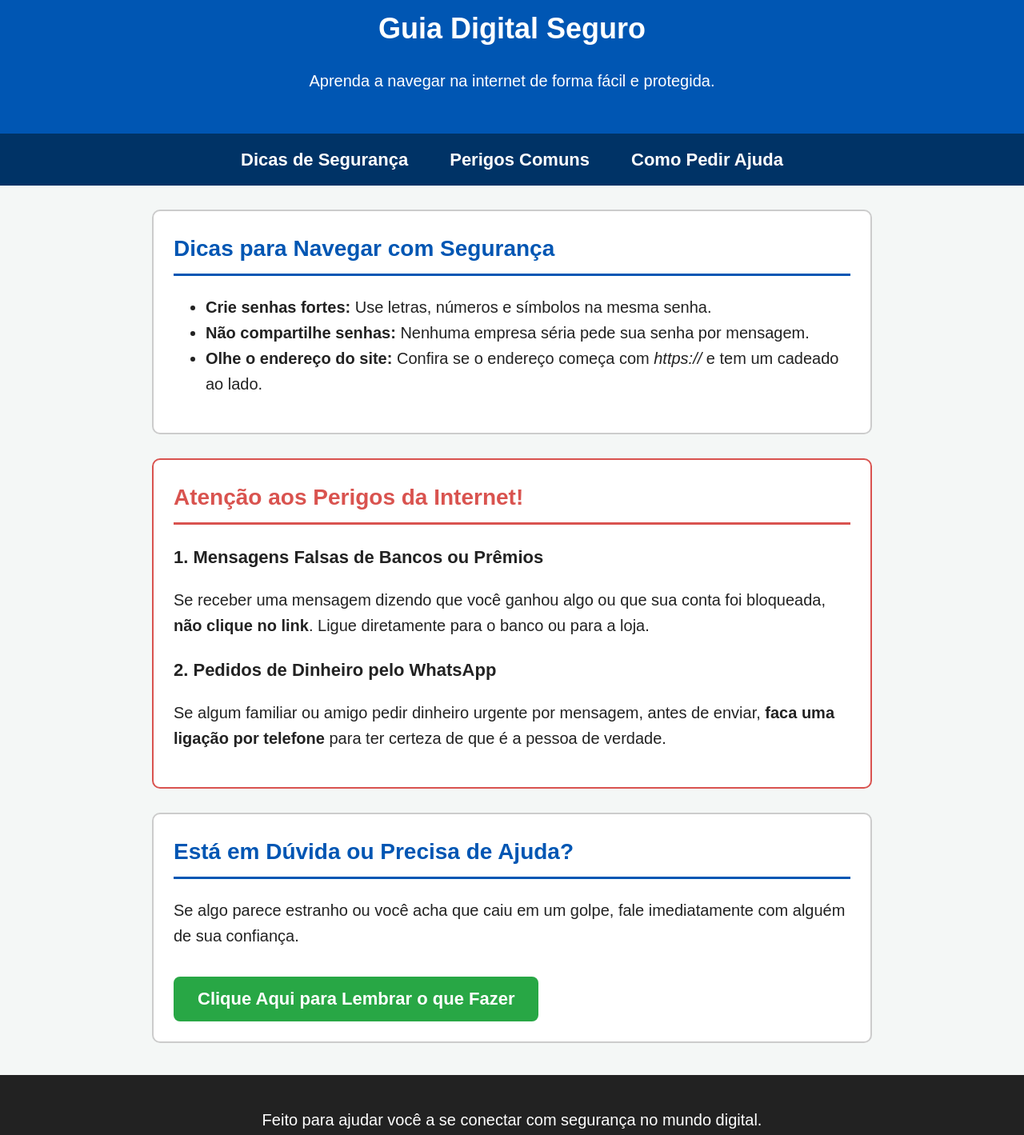
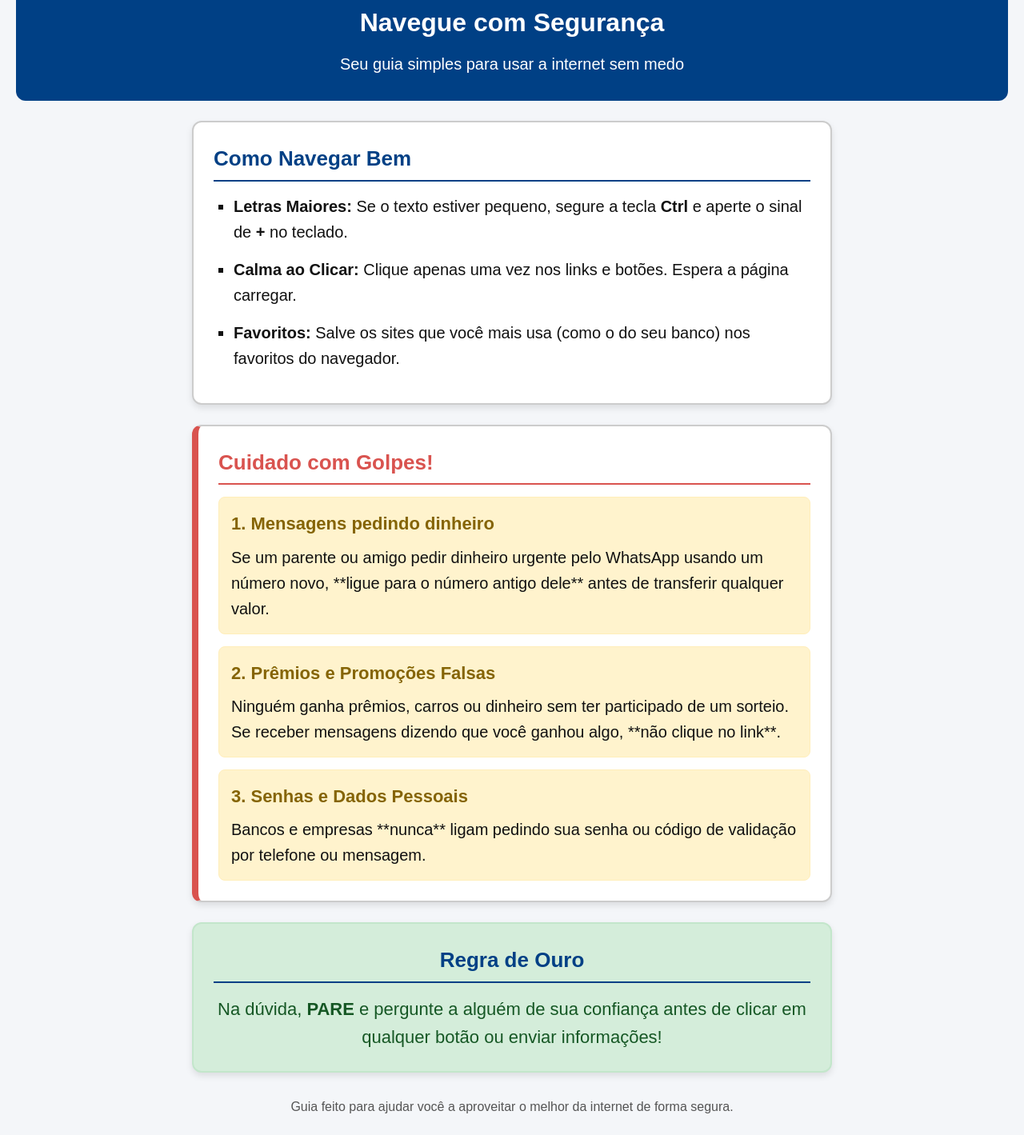
Before and after one commit to mairasalomao/UX_e_acessibilidade-_desenvolvendo_interfaces_inclusivas, a plain HTML site: page index.html in a window 1280 px wide. Shown: the part 47-1466 px from the top of the page at 80% size. Drawn offline with Linux system fonts and the light colour scheme.

Commit message:
amo dmaiss

```diff
--- a/index.html
+++ b/index.html
@@ -3,59 +3,52 @@
 <head>
     <meta charset="UTF-8">
     <meta name="viewport" content="width=device-width, initial-scale=1.0">
-    <title>Guia Digital Seguro - Ajuda para Navegar na Internet</title>
+    <title>Guia de Segurança na Internet para a Terceira Idade</title>
     <link rel="stylesheet" href="style.css">
 </head>
 <body>
 
     <header>
-        <h1>Guia Digital Seguro</h1>
-        <p>Aprenda a navegar na internet de forma fácil e protegida.</p>
+        <h1>Navegue com Segurança</h1>
+        <p>Seu guia simples para usar a internet sem medo</p>
     </header>
 
-    <nav>
-        <ul>
-            <li><a href="#dicas">Dicas de Segurança</a></li>
-            <li><a href="#alertas">Perigos Comuns</a></li>
-            <li><a href="#ajuda">Como Pedir Ajuda</a></li>
-        </ul>
-    </nav>
-
     <main>
-
-        <section id="dicas" class="card">
-            <h2>Dicas para Navegar com Segurança</h2>
+        <section class="card">
+            <h2> Como Navegar Bem</h2>
             <ul>
-                <li><strong>Crie senhas fortes:</strong> Use letras, números e símbolos na mesma senha.</li>
-                <li><strong>Não compartilhe senhas:</strong> Nenhuma empresa séria pede sua senha por mensagem.</li>
-                <li><strong>Olhe o endereço do site:</strong> Confira se o endereço começa com <em>https://</em> e tem um cadeado ao lado.</li>
+                <li><strong>Letras Maiores:</strong> Se o texto estiver pequeno, segure a tecla <strong>Ctrl</strong> e aperte o sinal de <strong>+</strong> no teclado.</li>
+                <li><strong>Calma ao Clicar:</strong> Clique apenas uma vez nos links e botões. Espera a página carregar.</li>
+                <li><strong>Favoritos:</strong> Salve os sites que você mais usa (como o do seu banco) nos favoritos do navegador.</li>
             </ul>
         </section>
 
-        <section id="alertas" class="card alerta">
-            <h2>Atenção aos Perigos da Internet!</h2>
-
-            <div class="topico">
-                <h3>1. Mensagens Falsas de Bancos ou Prêmios</h3>
-                <p>Se receber uma mensagem dizendo que você ganhou algo ou que sua conta foi bloqueada, <strong>não clique no link</strong>. Ligue diretamente para o banco ou para a loja.</p>
+        <section class="card alerta">
+            <h2> Cuidado com Golpes!</h2>
+            <div class="dica-golpe">
+                <h3>1. Mensagens pedindo dinheiro</h3>
+                <p>Se um parente ou amigo pedir dinheiro urgente pelo WhatsApp usando um número novo, **ligue para o número antigo dele** antes de transferir qualquer valor.</p>
             </div>
 
-            <div class="topico">
-                <h3>2. Pedidos de Dinheiro pelo WhatsApp</h3>
-                <p>Se algum familiar ou amigo pedir dinheiro urgente por mensagem, antes de enviar, <strong>faca uma ligação por telefone</strong> para ter certeza de que é a pessoa de verdade.</p>
+            <div class="dica-golpe">
+                <h3>2. Prêmios e Promoções Falsas</h3>
+                <p>Ninguém ganha prêmios, carros ou dinheiro sem ter participado de um sorteio. Se receber mensagens dizendo que você ganhou algo, **não clique no link**.</p>
+            </div>
+
+            <div class="dica-golpe">
+                <h3>3. Senhas e Dados Pessoais</h3>
+                <p>Bancos e empresas **nunca** ligam pedindo sua senha ou código de validação por telefone ou mensagem.</p>
             </div>
         </section>
 
-        <section id="ajuda" class="card">
-            <h2>Está em Dúvida ou Precisa de Ajuda?</h2>
-            <p>Se algo parece estranho ou você acha que caiu em um golpe, fale imediatamente com alguém de sua confiança.</p>
-            <button onclick="alert('Procure um familiar ou amigo de confiança para te ajudar!')" class="btn-ajuda">Clique Aqui para Lembrar o que Fazer</button>
+        <section class="card destaque">
+            <h2> Regra de Ouro</h2>
+            <p class="texto-destaque">Na dúvida, <strong>PARE</strong> e pergunte a alguém de sua confiança antes de clicar em qualquer botão ou enviar informações!</p>
         </section>
-
     </main>
 
     <footer>
-        <p>Feito para ajudar você a se conectar com segurança no mundo digital.</p>
+        <p>Guia feito para ajudar você a aproveitar o melhor da internet de forma segura.</p>
     </footer>
 
 </body>
--- a/style.css
+++ b/style.css
@@ -1,84 +1,70 @@
-/* Configurações Gerais - Foco em Acessibilidade */
+/* Configurações Globais para Facilidade de Leitura */
+* {
+    box-sizing: border-box;
+    margin: 0;
+    padding: 0;
+}
+
 body {
     font-family: Arial, Helvetica, sans-serif;
     font-size: 20px; /* Fonte maior para facilitar a leitura */
     line-height: 1.6;
-    margin: 0;
-    padding: 0;
-    background-color: #f4f7f6;
-    color: #222222; /* Alto contraste entre o texto e o fundo */
+    background-color: #f4f6f9;
+    color: #111111; /* Alto contraste */
+    padding: 20px;
 }
 
 /* Cabeçalho */
 header {
-    background-color: #0056b3;
+    text-align: center;
+    background-color: #004085;
     color: #ffffff;
-    text-align: center;
     padding: 30px 20px;
+    border-radius: 12px;
+    margin-bottom: 25px;
 }
 
 header h1 {
-    font-size: 36px;
+    font-size: 32px;
     margin-bottom: 10px;
 }
 
-/* Menu de Navegação */
-nav {
-    background-color: #003366;
-    padding: 15px;
+/* Layout dos Cards */
+main {
+    max-width: 800px;
+    margin: 0 auto;
 }
 
-nav ul {
-    list-style: none;
-    margin: 0;
-    padding: 0;
-    display: flex;
-    justify-content: center;
-    gap: 20px;
-    flex-wrap: wrap;
-}
-
-nav a {
-    color: #ffffff;
-    text-decoration: none;
-    font-weight: bold;
-    font-size: 22px;
-    padding: 8px 16px;
-    border-radius: 5px;
-}
-
-nav a:hover, nav a:focus {
-    background-color: #ffcc00;
-    color: #000000;
-}
-
-/* Layout Principal */
-main {
-    max-width: 900px;
-    margin: 30px auto;
-    padding: 0 20px;
-}
-
-/* Cartões de Conteúdo */
 .card {
     background-color: #ffffff;
     border: 2px solid #cccccc;
-    border-radius: 10px;
+    border-radius: 12px;
     padding: 25px;
-    margin-bottom: 30px;
+    margin-bottom: 25px;
+    box-shadow: 0 4px 8px rgba(0,0,0,0.1);
 }
 
 .card h2 {
-    color: #0056b3;
-    font-size: 28px;
-    border-bottom: 3px solid #0056b3;
-    padding-bottom: 8px;
-    margin-top: 0;
+    font-size: 26px;
+    color: #004085;
+    margin-bottom: 15px;
+    border-bottom: 2px solid #004085;
+    padding-bottom: 5px;
 }
 
-/* Estilo de Alerta */
+/* Listas */
+ul {
+    list-style-type: square;
+    padding-left: 25px;
+}
+
+li {
+    margin-bottom: 15px;
+}
+
+/* Seção de Alertas (Golpes) */
 .alerta {
-    border-color: #d9534f;
+    border-left: 8px solid #d9534f;
 }
 
 .alerta h2 {
@@ -86,38 +72,36 @@ main {
     border-bottom-color: #d9534f;
 }
 
-.topico {
-    margin-top: 20px;
-}
-
-.topico h3 {
-    font-size: 22px;
-    margin-bottom: 5px;
-}
-
-/* Botões Grandes para Acessibilidade */
-.btn-ajuda {
-    display: inline-block;
-    background-color: #28a745;
-    color: #ffffff;
-    font-size: 22px;
-    font-weight: bold;
-    padding: 15px 30px;
-    border: none;
+.dica-golpe {
+    background-color: #fff3cd;
+    border: 1px solid #ffeeba;
+    padding: 15px;
     border-radius: 8px;
-    cursor: pointer;
     margin-top: 15px;
 }
 
-.btn-ajuda:hover {
-    background-color: #218838;
+.dica-golpe h3 {
+    font-size: 22px;
+    color: #856404;
+    margin-bottom: 8px;
+}
+
+/* Destaque Final */
+.destaque {
+    background-color: #d4edda;
+    border-color: #c3e6cb;
+    text-align: center;
+}
+
+.texto-destaque {
+    font-size: 22px;
+    color: #155724;
 }
 
 /* Rodapé */
 footer {
     text-align: center;
-    padding: 20px;
-    background-color: #222222;
-    color: #ffffff;
-    margin-top: 40px;
+    margin-top: 30px;
+    font-size: 16px;
+    color: #555555;
 }
```
